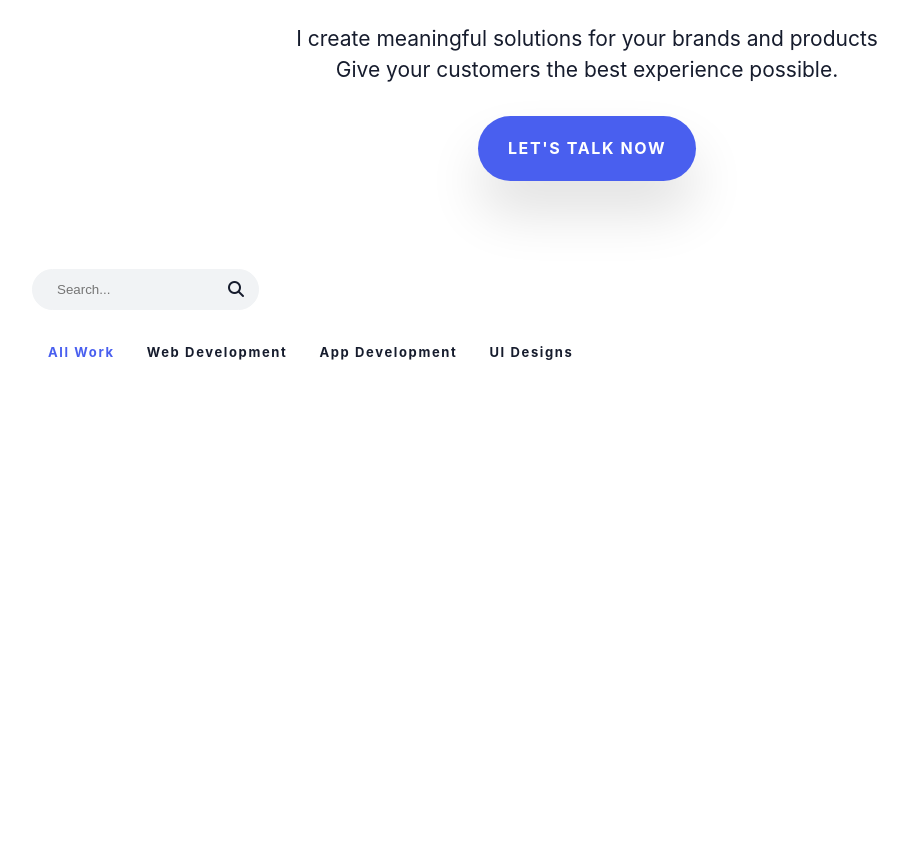
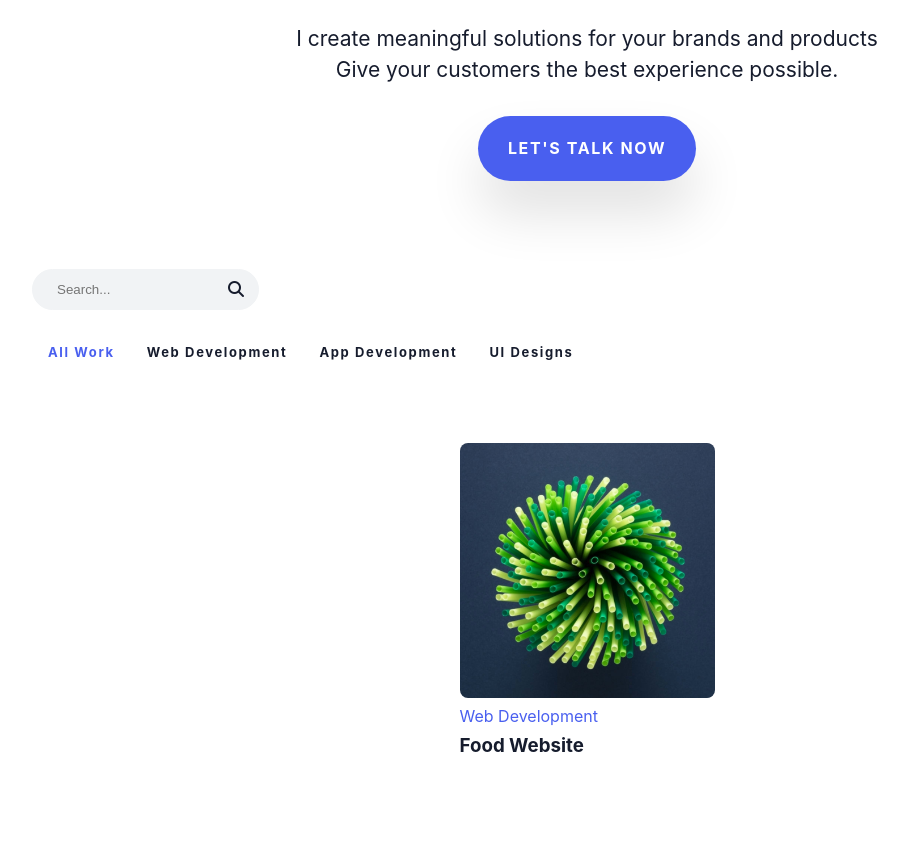
Before and after one commit to chanceltron/folio-website, a plain HTML site: page index.html in a window 1280 px wide. Shown: the part 384-1229 px from the top of the page, without its empty margins (53-961 px from the left). Before the commit the page ends 800 px from the top, so only its background shows below. Drawn offline with Linux system fonts and the light colour scheme.

Commit message:
Push changes

```diff
--- a/css/styles.css
+++ b/css/styles.css
@@ -183,6 +183,26 @@
   color: #495fef;
 }
 
+.portfolio-grid {
+  display: flex;
+  flex-wrap: wrap;
+  padding: 3rem 1rem;
+  justify-content: center;
+}
+
+.portfolio-card {
+  position: relative;
+  margin: 0 1rem 1.85rem;
+  max-width: 255px;
+}
+
+.card-body img {
+  width: 100%;
+  height: 255px;
+  object-fit: cover;
+  border-radius: 8px;
+}
+
 /* Modals */
 .full-site-modal {
   position: fixed;
--- a/index.html
+++ b/index.html
@@ -61,8 +61,8 @@
         </div>
       </section>
 
-      <section class="portfolio-section">
-        <div class="container search-container">
+      <section class="container portfolio-section">
+        <div class="search-container">
           <label for="search">
             <input autocomplete="off" id="search" type="text" class="search-input" placeholder="Search..." />
             <i class="fa-solid fa-magnifying-glass"></i>
@@ -74,6 +74,17 @@
             <li class="filter-link">App Development</li>
             <li class="filter-link">UI Designs</li>
           </ul>
+        </div>
+        <div class="portfolio-grid">
+          <div class="portfolio-card">
+            <div class="card-body">
+              <img src="assets/images/portfolio-1.jpg" alt="portfolio-icon" />
+              <a href="#" class="card-popup-box">
+                <div>Web Development</div>
+                <h3>Food Website</h3>
+              </a>
+            </div>
+          </div>
         </div>
       </section>
       <!-- Modals -->
```
